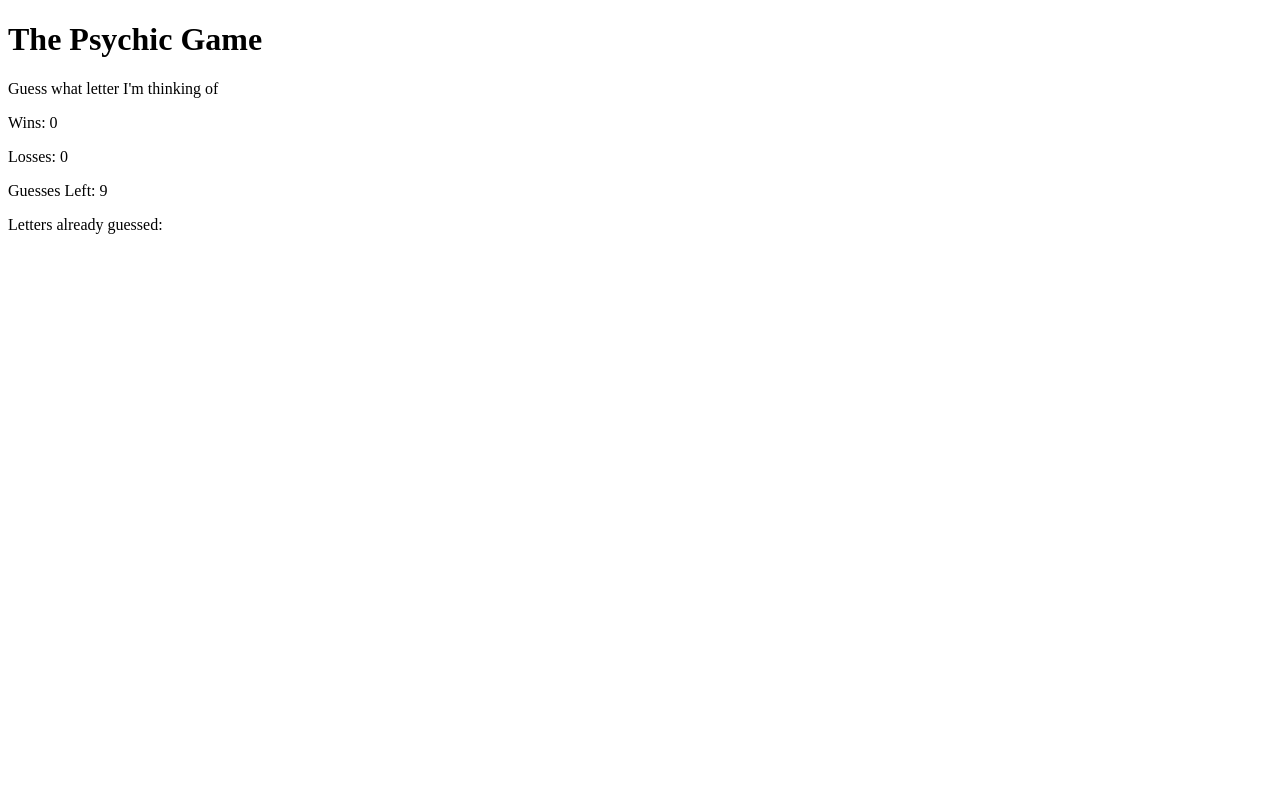
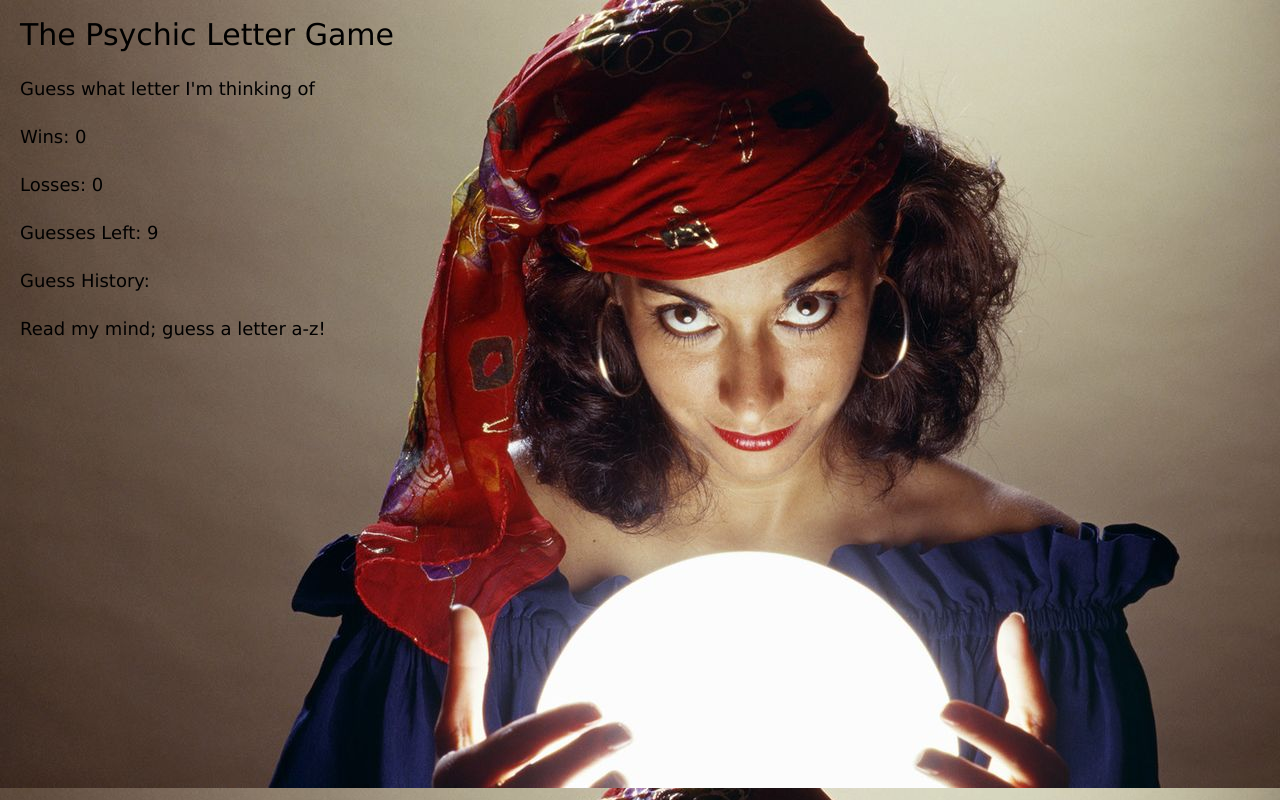
Before and after one commit to SkeeIs/Psychic-Game, a plain HTML site: page index.html in a window 1280 px wide. Drawn offline with Linux system fonts and the light colour scheme.

Commit message:
background image & style

```diff
--- a/assets/css/reset.css
+++ b/assets/css/reset.css
@@ -0,0 +1,48 @@
+/* http://meyerweb.com/eric/tools/css/reset/
+   v2.0 | 20110126
+   License: none (public domain)
+*/
+
+html, body, div, span, applet, object, iframe,
+h1, h2, h3, h4, h5, h6, p, blockquote, pre,
+a, abbr, acronym, address, big, cite, code,
+del, dfn, em, img, ins, kbd, q, s, samp,
+small, strike, strong, sub, sup, tt, var,
+b, u, i, center,
+dl, dt, dd, ol, ul, li,
+fieldset, form, label, legend,
+table, caption, tbody, tfoot, thead, tr, th, td,
+article, aside, canvas, details, embed,
+figure, figcaption, footer, header, hgroup,
+menu, nav, output, ruby, section, summary,
+time, mark, audio, video {
+	margin: 0;
+	padding: 0;
+	border: 0;
+	font-size: 100%;
+	font: inherit;
+	vertical-align: baseline;
+}
+/* HTML5 display-role reset for older browsers */
+article, aside, details, figcaption, figure,
+footer, header, hgroup, menu, nav, section {
+	display: block;
+}
+body {
+	line-height: 1;
+}
+ol, ul {
+	list-style: none;
+}
+blockquote, q {
+	quotes: none;
+}
+blockquote:before, blockquote:after,
+q:before, q:after {
+	content: '';
+	content: none;
+}
+table {
+	border-collapse: collapse;
+	border-spacing: 0;
+}
--- a/assets/css/style.css
+++ b/assets/css/style.css
@@ -0,0 +1,16 @@
+body {
+    background-image: url(../images/VUGL6Y7JERDKLDW2NASPX7T32Y.jpg)}
+
+h1 {
+    font-size: 30px;
+    font-family: Verdana, Geneva, Tahoma, sans-serif;
+    padding: 10px;
+    margin: 10px;
+}
+
+p {
+    font-size: 18px;
+    font-family: Verdana, Geneva, Tahoma, sans-serif;
+    padding:10px;
+    margin:10px;
+}
--- a/assets/javascript/game.js
+++ b/assets/javascript/game.js
@@ -14,6 +14,7 @@ document.getElementById("remaining-guesses").textContent = guessLeft;
 document.getElementById("wins-text").textContent = wins;
 document.getElementById("losses-text").textContent = losses;
 document.getElementById("guessed").textContent = guessHistory;
+document.getElementById("instructions").textContent = ("Read my mind; guess a letter a-z!");
 }
 //a function to get a random letter from alphabet array
 function alphaPicker () {
@@ -52,6 +53,7 @@ document.onkeyup = function(event) {
         reset();
         alphaPicker();
         setVars();
+        document.getElementById("instructions").textContent = ("You got it! Your psychic power is growing!");
         }
 
         //user guess is incorrect
@@ -62,7 +64,7 @@ document.onkeyup = function(event) {
 
           //keeps guesses left from going negative & increments losses
           if (guessLeft < 1) {
-            document.getElementById("instructions").textContent = ("Out of guesses! Try again!");
+            document.getElementById("instructions").textContent = ("Out of guesses! Your fortune is fading!");
             reset();
             losses++;
           }
@@ -71,6 +73,6 @@ document.onkeyup = function(event) {
     }
     //alert user to guess a-z if input isn't a letter
     else {
-      document.getElementById("instructions").textContent = ("Please guess a letter a-z!");
+      document.getElementById("instructions").textContent = ("Read my mind; guess a letter a-z!");
     }
 }
--- a/index.html
+++ b/index.html
@@ -4,11 +4,13 @@
     <meta charset="UTF-8">
     <meta name="viewport" content="width=device-width, initial-scale=1.0">
     <meta http-equiv="X-UA-Compatible" content="ie=edge">
-    <title>The Psychic Game</title>
+    <link rel="stylesheet" type="text/css" href="assets/css/reset.css">
+    <link rel="stylesheet" type="text/css" href="assets/css/style.css">
+    <title>The Psychic Letter Game</title>
 </head>
 <body>
     <div>
-        <header><h1>The Psychic Game</h1></header>
+        <header><h1>The Psychic Letter Game</h1></header>
         <div>
             <p>Guess what letter I'm thinking of</p>
         </div>
@@ -22,7 +24,7 @@
             <p>Guesses Left: <span id="remaining-guesses"> </span></p>
         </div>
         <div>
-            <p>Letters already guessed: <span id="guessed"> </span></p>
+            <p>Guess History: <span id="guessed"> </span></p>
         </div>
         <div>
             <p><span id="instructions"> </span></p>
```
Also changed, not shown: assets/images/VUGL6Y7JERDKLDW2NASPX7T32Y.jpg (added).
